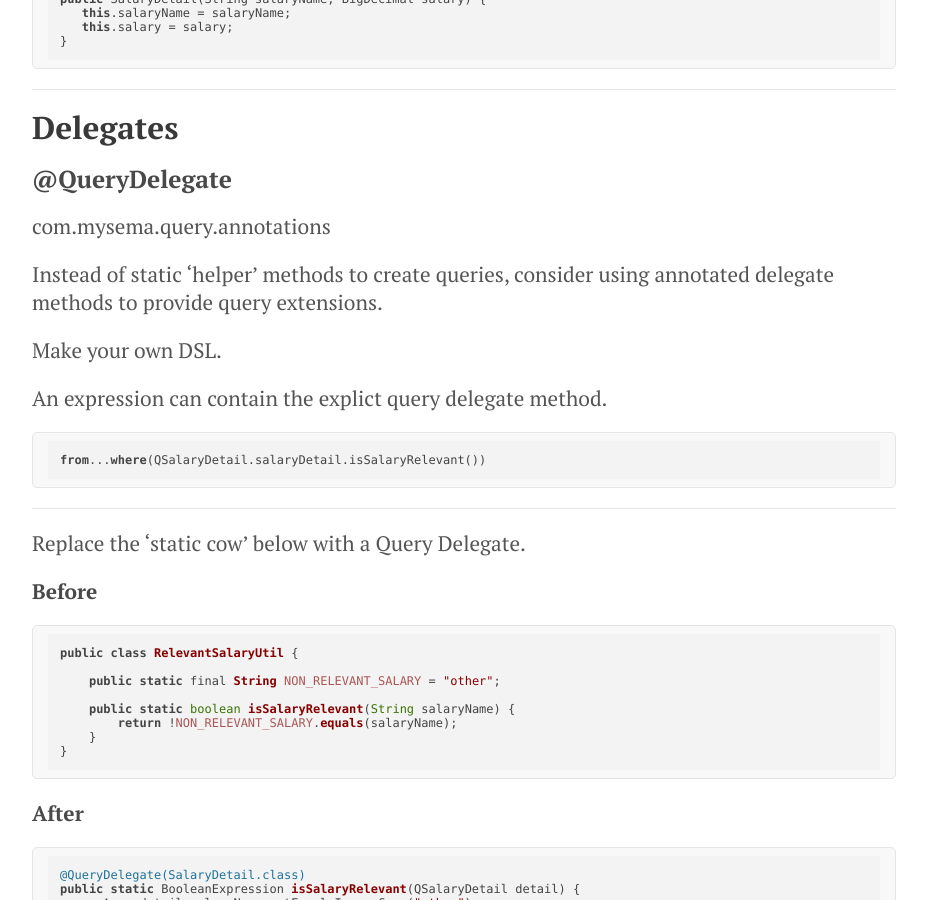
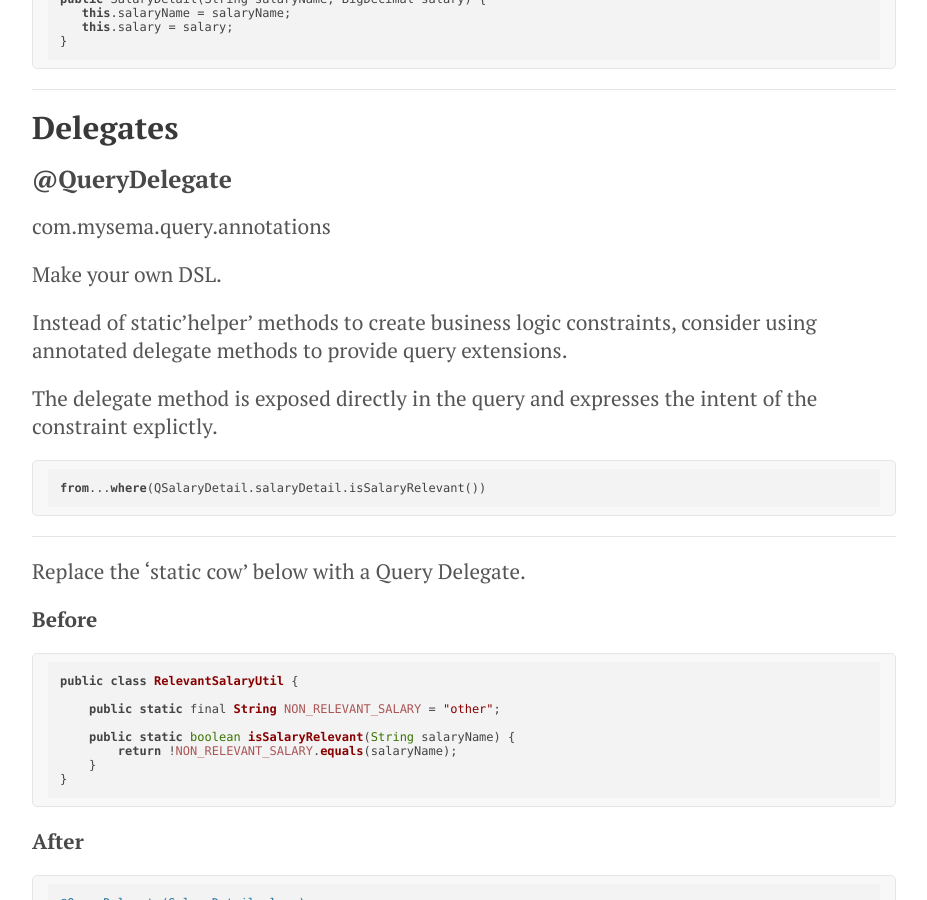
Before and after one commit to griffio/griffio.github.io, a Jekyll site: the page built from _posts/2014-09-01-querydsl-maturity-model.md, in a window 1280 px wide and 900 px high, scrolled down 4561 px. Shown: the whole window, without its empty margins (176-1103 px from the left). Built offline with Jekyll 4.4.1, drawn with Linux system fonts in a browser that asks for light colours; nearby versions of some CDN libraries.

Commit message:
Update 2014-09-01-querydsl-maturity-model.md

```diff
--- a/_posts/2014-09-01-querydsl-maturity-model.md
+++ b/_posts/2014-09-01-querydsl-maturity-model.md
@@ -241,11 +241,11 @@ public SalaryDetail(String salaryName, BigDecimal salary) {
 
 com.mysema.query.annotations
 
-Instead of static 'helper' methods to create queries, consider using annotated delegate methods to provide query extensions.
-
 Make your own DSL.
 
-An expression can contain the explict query delegate method.
+Instead of static'helper' methods to create business logic constraints, consider using annotated delegate methods to provide query extensions.
+
+The delegate method is exposed directly in the query and expresses the intent of the constraint explictly.
 
 ~~~java
 from...where(QSalaryDetail.salaryDetail.isSalaryRelevant())
```
